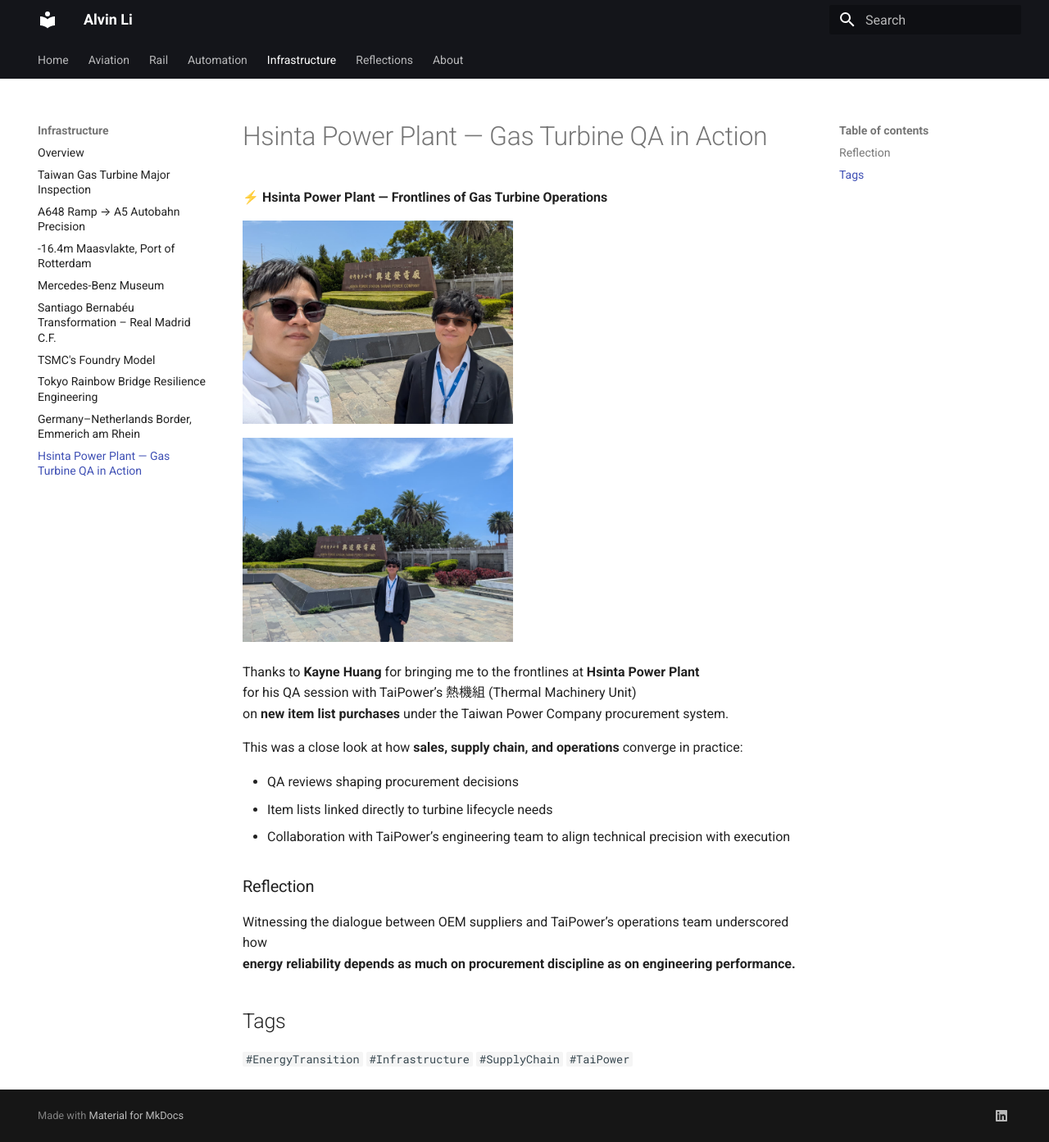
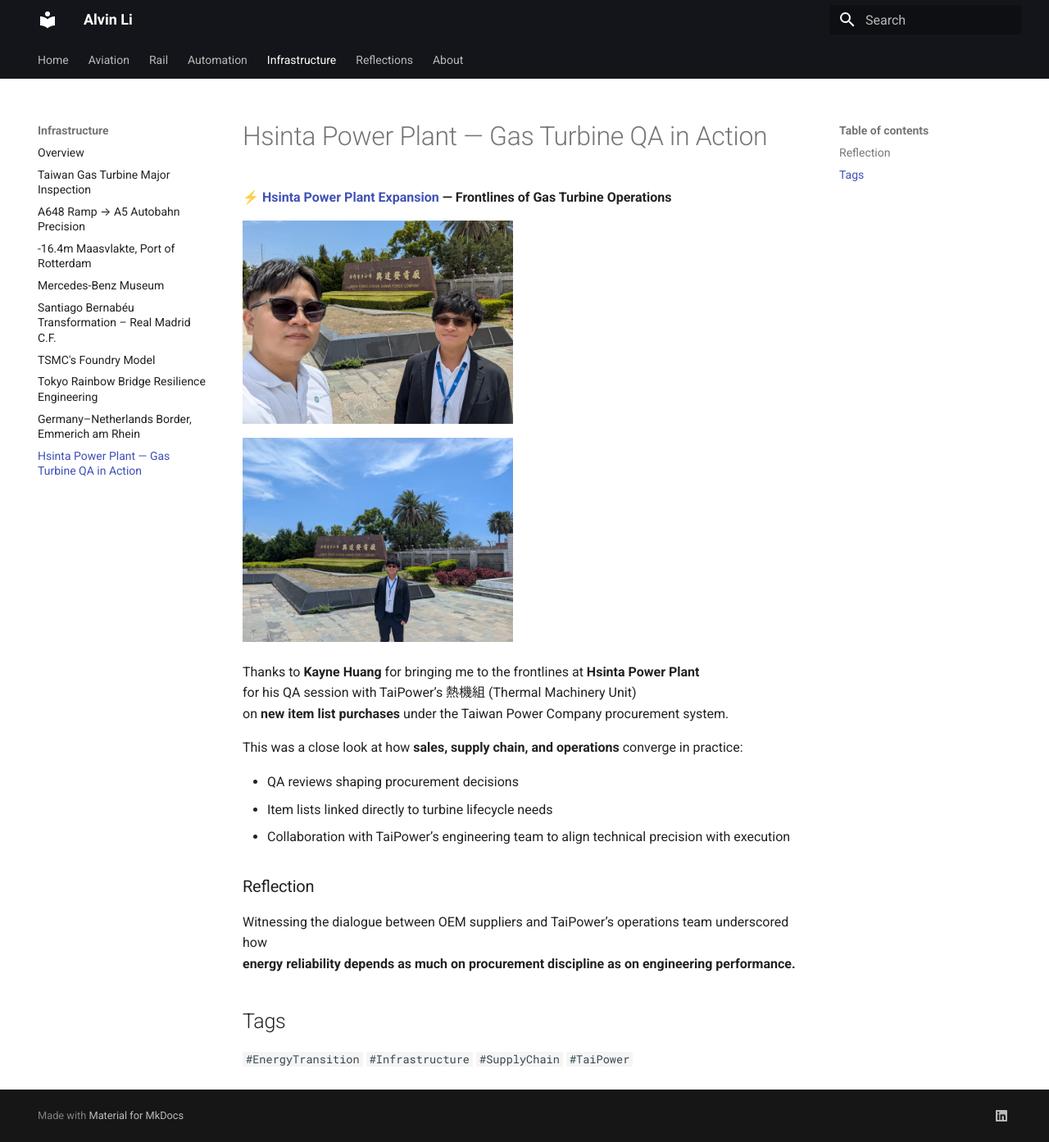
Before and after one commit to alvvvli/alvin-site, an MkDocs documentation site: the page built from docs/infrastructure/hsinta.md, in a window 1280 px wide and 1393 px high. Shown: the whole window at 82% size. Built offline with MkDocs 1.6.1 and Material for MkDocs 9.7.7, drawn with Linux system fonts in a browser that asks for light colours.

Commit message:
Update hsinta.md

```diff
--- a/docs/infrastructure/hsinta.md
+++ b/docs/infrastructure/hsinta.md
@@ -1,4 +1,4 @@
-⚡ **Hsinta Power Plant — Frontlines of Gas Turbine Operations**
+⚡ **[Hsinta Power Plant Expansion](https://www.taipower.com.tw/2289/2363/2400/2401/11678/normalPost) — Frontlines of Gas Turbine Operations**
 
 <div style="display:flex;flex-wrap:wrap;gap:10px">
   <img src="/alvin-site/JPG_VID/hsinta1.jpg" alt="Hsinta Power Plant with Kayne" width="48%">
```
